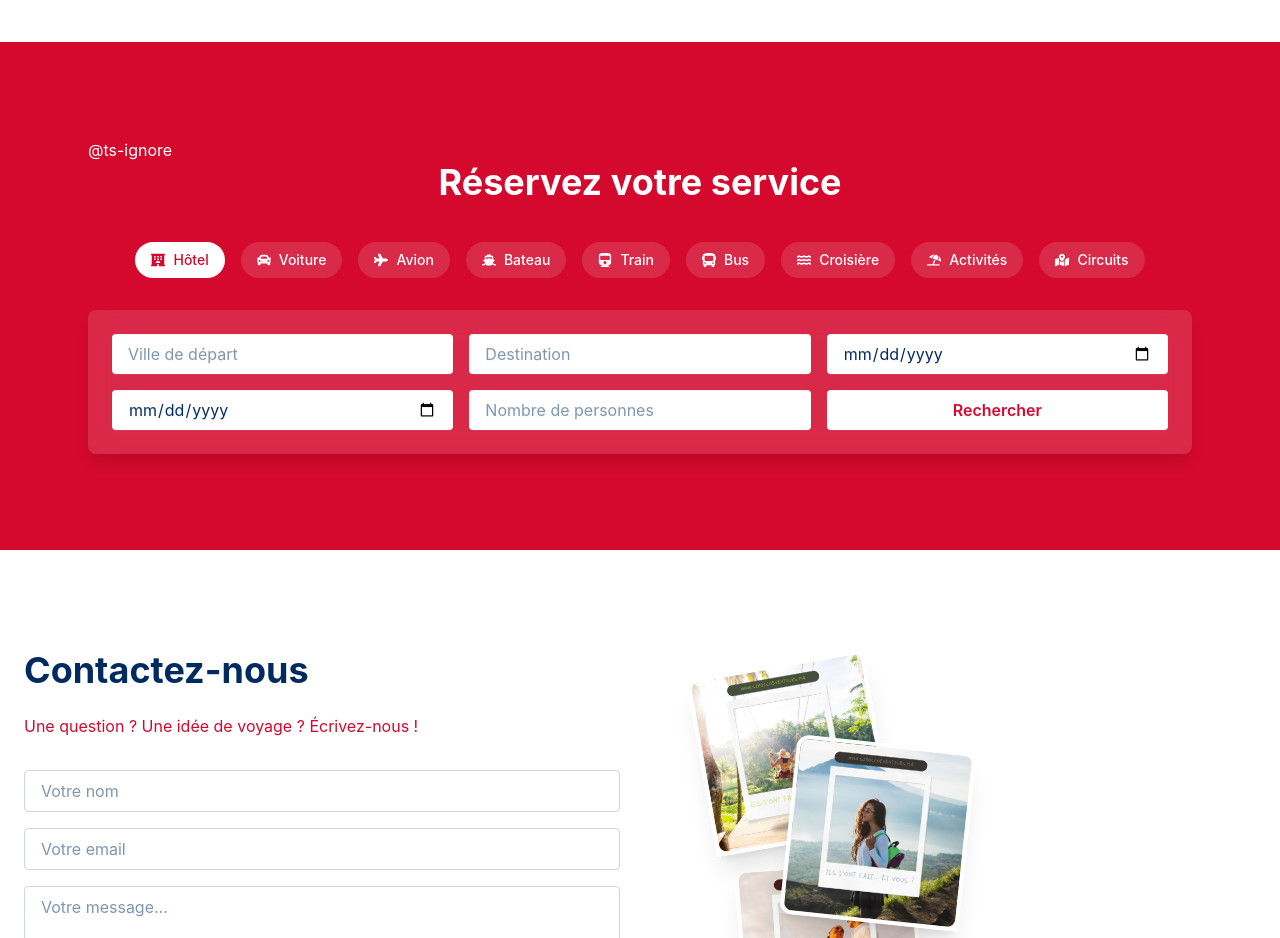
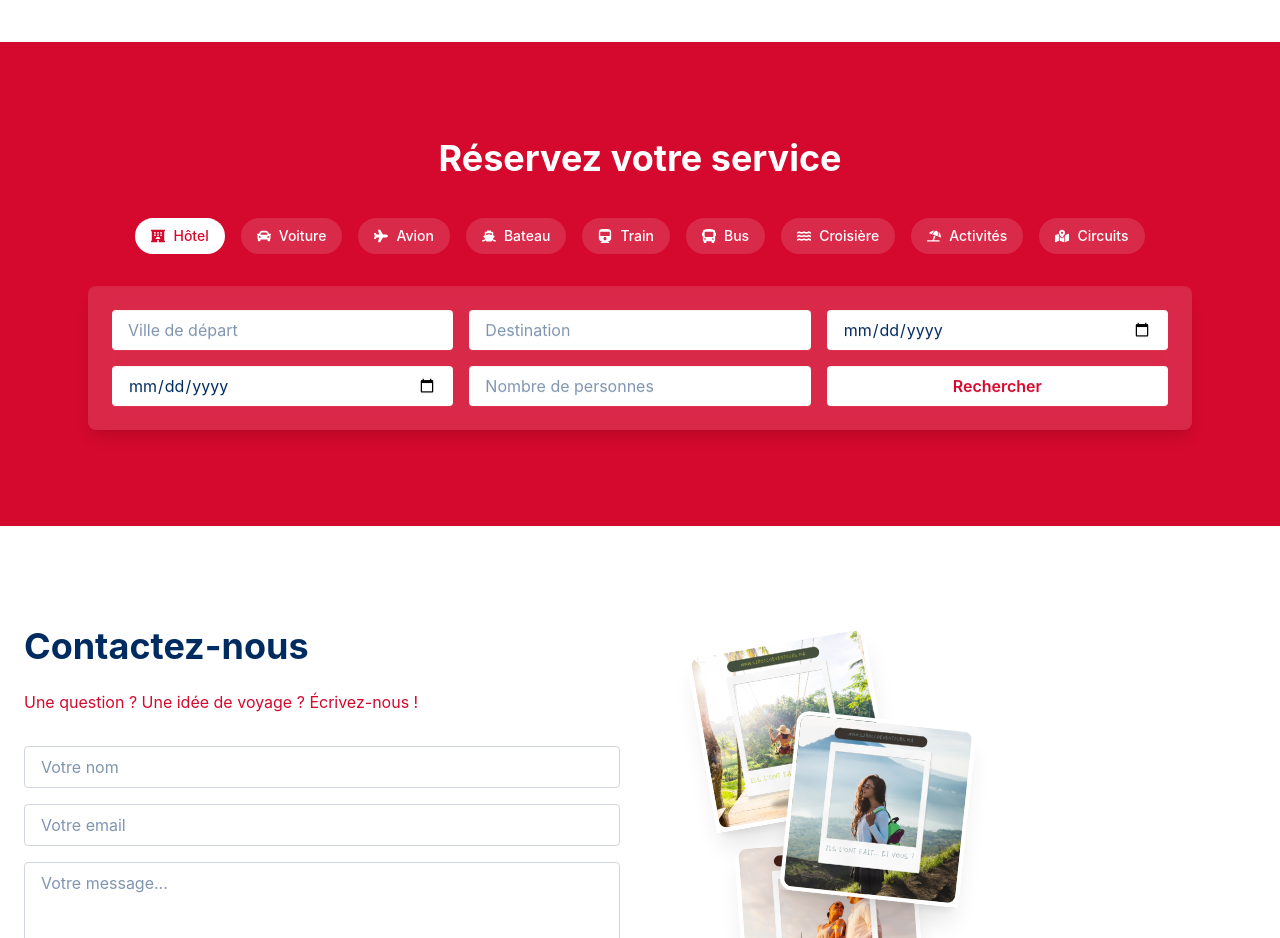
Before and after one commit to LeOuazz/sirocco, a Next.js app: page / in a window 1280 px wide. Shown: the part 1920-2858 px from the top of the page. Built offline with nearby package versions, Linux system fonts and the light colour scheme.

Commit message:
first commit

```diff
--- a/components/BookingBar.tsx
+++ b/components/BookingBar.tsx
@@ -4,9 +4,9 @@
 import { useState } from 'react';
 import { motion } from 'framer-motion';
 import { FaHotel, FaCar, FaPlane, FaShip, FaTrain, FaBus, FaWater, FaMapMarkedAlt, FaUmbrellaBeach } from 'react-icons/fa';
-import type { HTMLMotionProps } from 'framer-motion';
 
-const MotionH2 = (props: HTMLMotionProps<'h2'>) => <motion.h2 {...props} />;
+
+const MotionH2 = motion.h2;
 
 const services = [
     { name: 'Hôtel', icon: <FaHotel /> },
@@ -60,7 +60,7 @@ export default function BookingBar() {
     return (
         <section id="booking" className="py-24 bg-[#d4092d] text-white animate-float">
             <div className="max-w-6xl mx-auto px-6">
-                @ts-ignore
+                {/* @ts-ignore */}
                 <MotionH2
                     initial={{ opacity: 0, y: 30 }}
                     whileInView={{ opacity: 1, y: 0 }}
```
